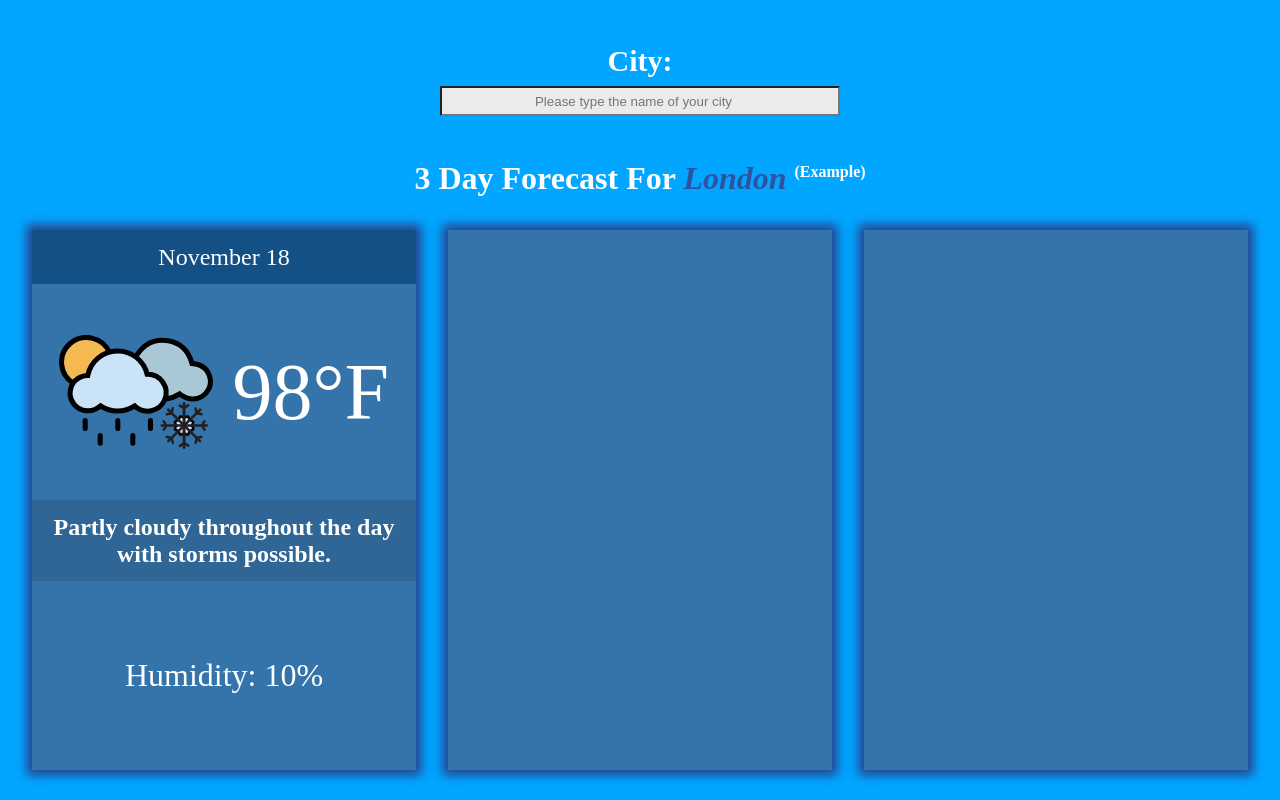
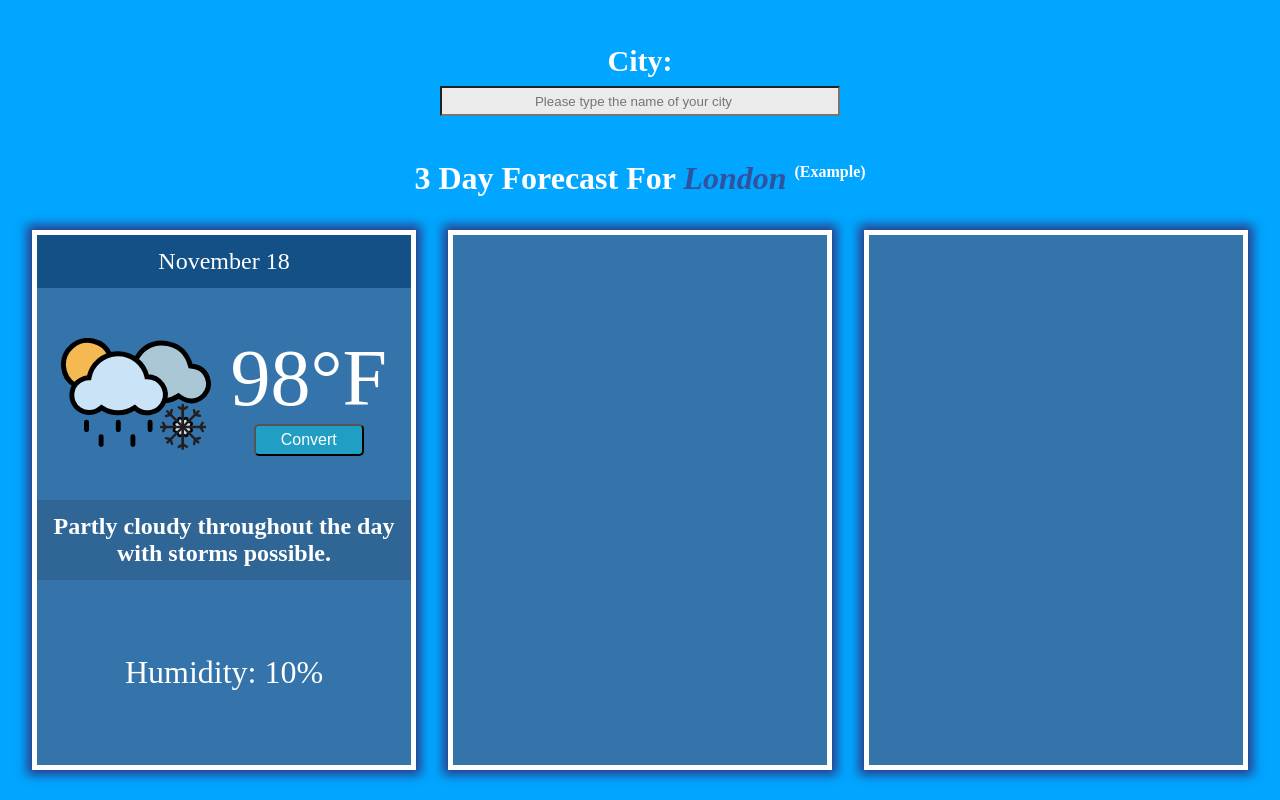
Before and after one commit to AlisterProfitt/weather-app, a website built with webpack: page src/template.html in a window 1280 px wide. Built offline with nearby package versions, Linux system fonts and the light colour scheme.

Commit message:
finish weather card mockup

```diff
--- a/src/index.js
+++ b/src/index.js
@@ -1,4 +1,4 @@
 import "./styles.css";
 import './apiRequest';
-import './domHandler';
+import './domManager';
 import './weatherCardsCreator';
--- a/src/styles.css
+++ b/src/styles.css
@@ -68,6 +68,7 @@ h1 {
   width: 30%;
   background-color:rgb(53, 116, 171);
   box-shadow: 0px 0px 10px 5px rgb(41, 60, 136);
+  border: 5px solid white;
 }
 
 .date {
@@ -89,10 +90,25 @@ h1 {
   & img {
     width: 40%;
   }
-  & div {
+  & > div {
     color: white;
     font-size: 5em;
   }
+}
+
+div.temperature-container {
+  display: flex;
+  flex-direction: column;
+  align-items: center;
+}
+
+.temperature-container > button {
+  width: 70%;
+  padding: 5px;
+  background-color: rgb(32, 158, 196);
+  color: white;
+  font-size: 1rem;
+  border-radius: 5px;
 }
 
 .description {
--- a/src/template.html
+++ b/src/template.html
@@ -16,14 +16,17 @@
     <!-- Mockup for Weather Card -->
     <h1>3 Day Forecast For <em>London</em> <sup>(Example)</sup></h1>
     <div class="weather-cards-container">
-        <div class="card">
+        <div class="card today">
             <div class="date">
                 November 18
             </div>
             <div class="icon-container">
                 <img src="./Assets/Icons/rain-snow-showers-day.svg" alt="clear-day">
-                <div class="temperature">
-                    98°F
+                <div class="temperature-container">
+                    <div class="temperature">
+                        98°F
+                    </div>
+                    <button class="convert">Convert</button>
                 </div>
             </div>
             <div class="description">
@@ -33,10 +36,10 @@
                 <p>Humidity: 10%</p>
             </div>
         </div>
-        <div class="card">
+        <div class="card tomorrow">
 
         </div>
-        <div class="card">
+        <div class="card day-after-tomorrow">
 
         </div>
     </div>
```
Also changed, not shown: src/domManager.js (renamed from src/domHandler.js).
